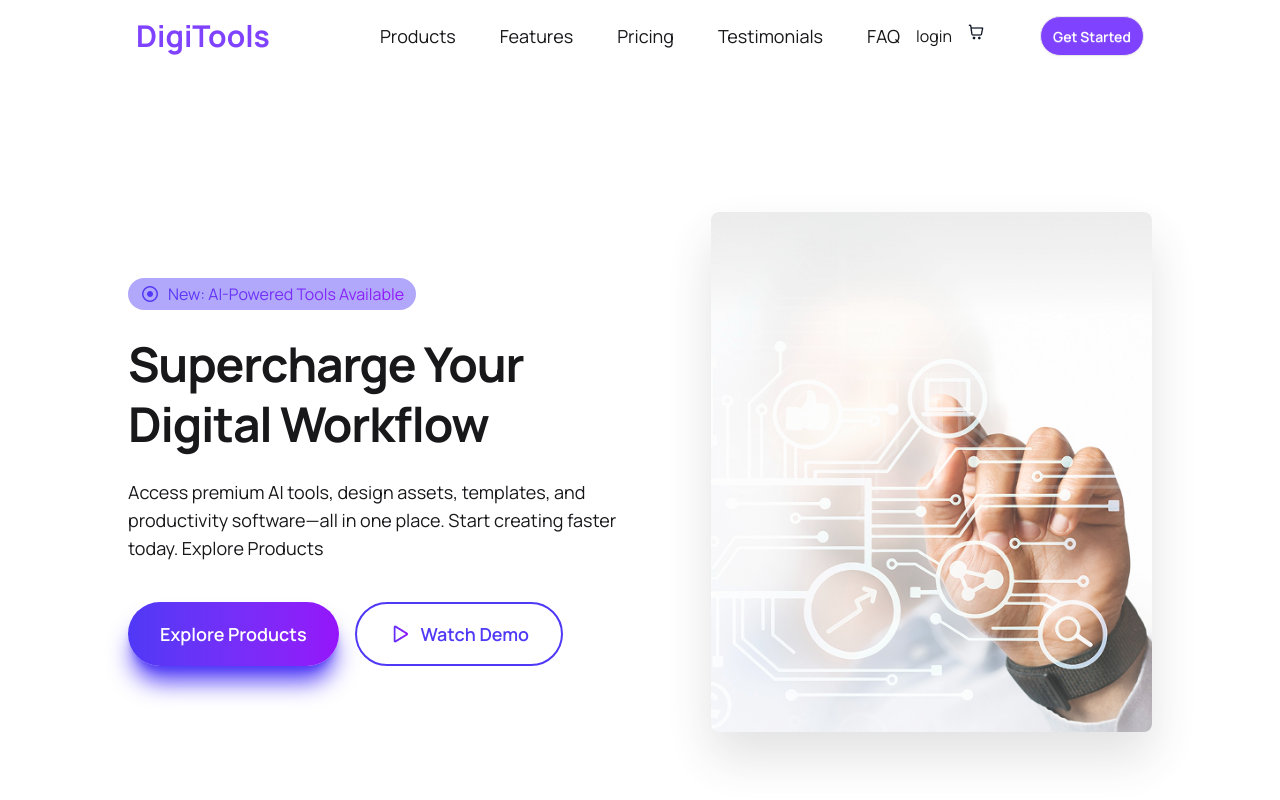
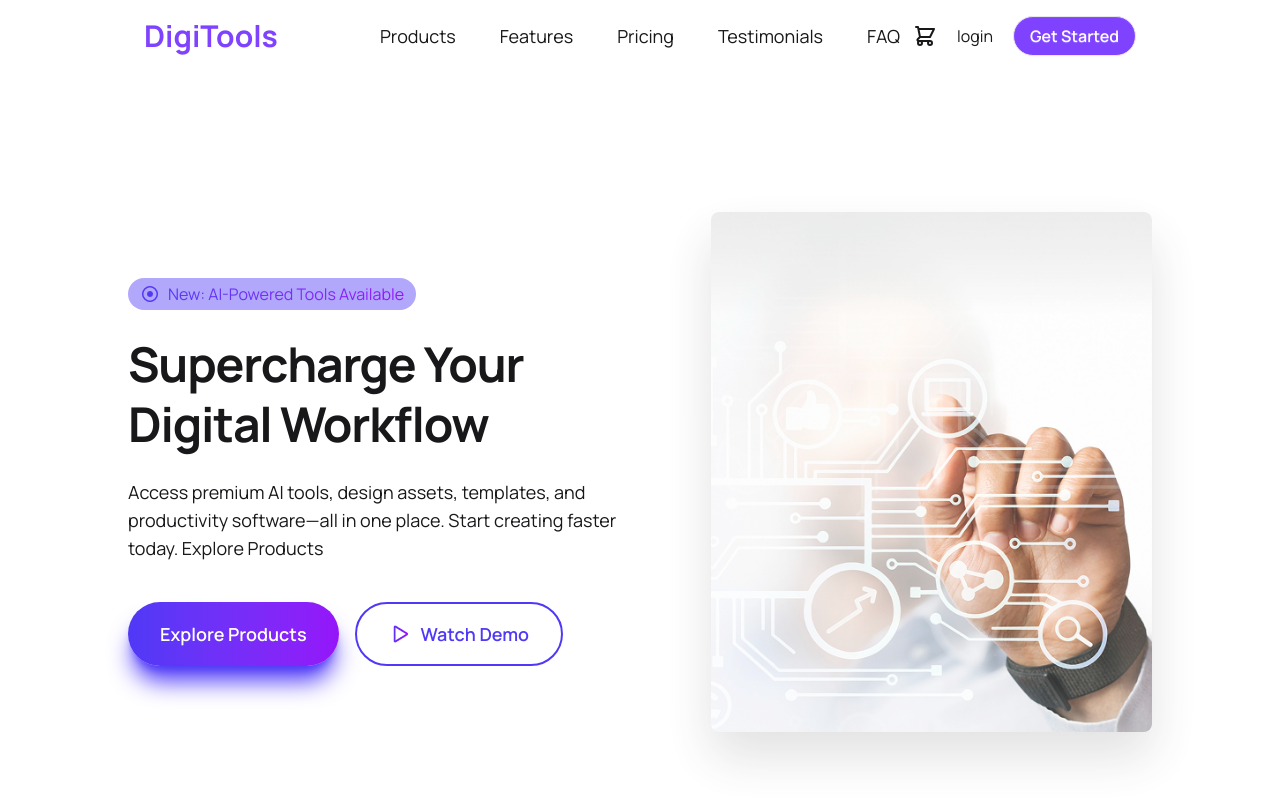
Before and after one commit to shimul811898/B-13-Assinment-no-6, a React (Vite) app: page / in a window 1280 px wide. Shown: the top 800 px of the page. Built offline with nearby package versions, Linux system fonts and the light colour scheme.

Commit message:
impliment navbar buy item show on bage

```diff
--- a/src/App.jsx
+++ b/src/App.jsx
@@ -21,12 +21,12 @@ const App = () => {
 
   return (
     <>
-      <Navbar />
+      <Navbar carts={carts} />
       <Banner />
       <Status />
 
 
-      <div className="tabs  justify-center bg-transparent  ">
+      <div className="tabs flex gap-4 justify-center bg-transparent  ">
         <input
           type="radio"
           name="my_tabs_1"
--- a/src/component/NavBar.jsx
+++ b/src/component/NavBar.jsx
@@ -1,41 +1,58 @@
-const NavBar = () => {
+const NavBar = ({ carts }) => {
   return (
-    <div className="navbar justify-between mx-auto max-w-5xl">
+    <div className="navbar justify-between mx-auto max-w-5xl px-4">
+
       <div className="navbar-start">
         <div className="flex items-center gap-1 font-bold text-xl">
-          <h1 className="text-3xl font-bold text-[rgb(127,66,255)]" >DigiTools</h1>
+          <h1 className="text-2xl md:text-3xl font-bold text-[rgb(127,66,255)]">
+            DigiTools
+          </h1>
         </div>
       </div>
+
       <div className="navbar-center hidden md:flex">
         <ul className="menu menu-horizontal gap-5 px-1 text-lg">
-          <li>
-            <a>Products</a>
-          </li>
-          <li>
-            <a>Features</a>
-          </li>
-          <li>
-            <a>Pricing</a>
-          </li>
-          <li>
-            <a>Testimonials</a>
-          </li>
-          <li>
-            <a>FAQ</a>
-          </li>
+          <li><a>Products</a></li>
+          <li><a>Features</a></li>
+          <li><a>Pricing</a></li>
+          <li><a>Testimonials</a></li>
+          <li><a>FAQ</a></li>
         </ul>
       </div>
-      <div className="navbar-end gap-5 grid  lg:grid-cols-2">
-        <div className="grid sm:grid-cols-1 md:grid-cols-2">
-          <p className="md:display-none">login </p>
-          <img src="\assets\shopping-cart.png" />
-          {/* {carts.length > 0 && (
-            <span className="absolute -top-2 -right-2 bg-red-500 text-white text-[10px] font-bold h-5 w-5 flex items-center justify-center rounded-full border-2 border-white">
+
+
+      <div className="navbar-end flex items-center gap-3 md:gap-5">
+
+
+        <div className="flex items-center gap-3 md:gap-5">
+
+          <div className="indicator">
+            <svg
+              xmlns="http://www.w3.org/2000/svg"
+              className="h-5 w-5 md:h-6 md:w-6"
+              fill="none"
+              viewBox="0 0 24 24"
+              stroke="currentColor"
+            >
+              <path strokeLinecap="round" strokeLinejoin="round" strokeWidth="2"
+                d="M3 3h2l.4 2M7 13h10l4-8H5.4M7 13L5.4 5M7 13l-2.293 2.293c-.63.63-.184 1.707.707 1.707H17m0 0a2 2 0 100 4 2 2 0 000-4zm-8 2a2 2 0 11-4 0 2 2 0 014 0z"
+              />
+            </svg>
+
+            <span
+              className={`badge badge-sm indicator-item bg-red-500 ${carts.length === 0 && "hidden"
+                }`}
+            >
               {carts.length}
             </span>
-          )} */}
+          </div>
+
+          <p className="hidden md:block">login</p>
         </div>
-        <a className="btn bg-[rgb(127,66,255)] rounded-full text-white p-2">Get Started</a>
+
+        <a className="btn bg-[rgb(127,66,255)] rounded-full text-white px-3 py-1 md:px-4 md:py-2 text-sm md:text-base">
+          Get Started
+        </a>
       </div>
     </div>
   );
```
